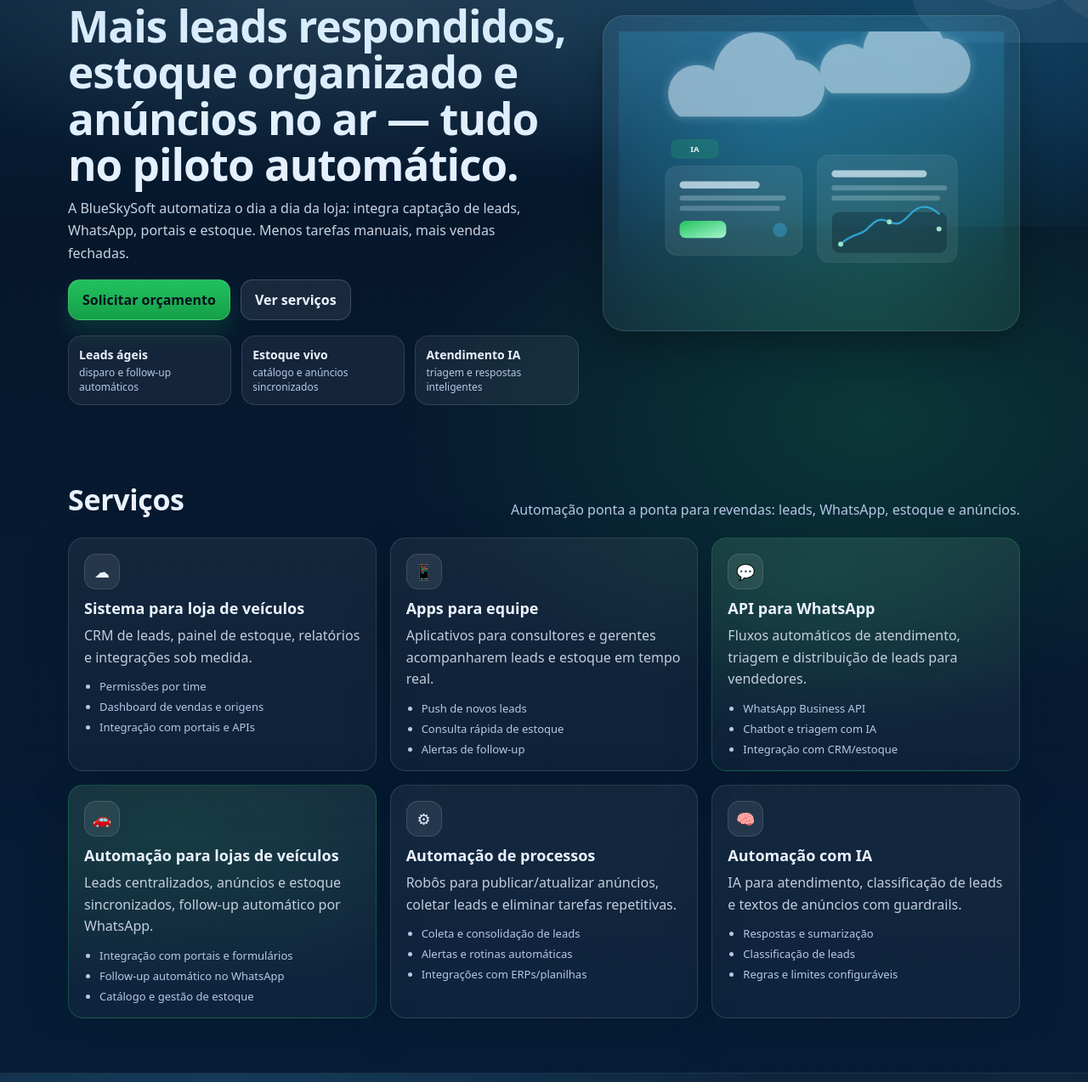
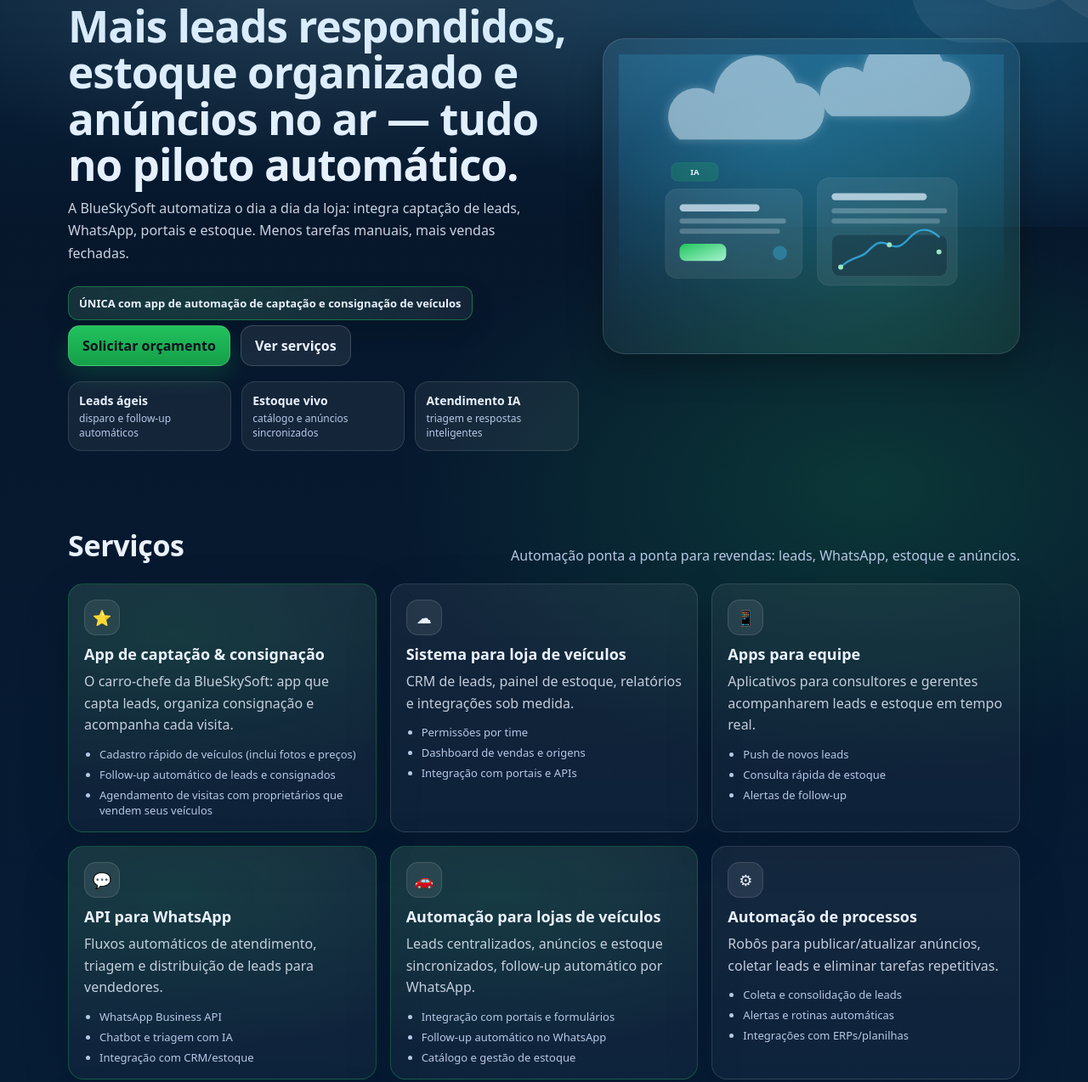
Before and after one commit to magnhobr/siteBlueSkySoft, a plain HTML site: page index.html in a window 1280 px wide. Shown: the part 199-1473 px from the top of the page at 85% size. Drawn offline with Linux system fonts and the light colour scheme.

Commit message:
Destacar app de captação/consignação e atualizar FAQ

```diff
--- a/assets/styles.css
+++ b/assets/styles.css
@@ -141,6 +141,17 @@
   margin:0 0 18px;
 }
 .hero__cta{display:flex; gap:12px; flex-wrap:wrap}
+.hero__badge{
+  margin:8px 0 6px;
+  display:inline-flex;
+  padding:10px 12px;
+  border-radius:12px;
+  border:1px solid rgba(34,197,94,.45);
+  background: radial-gradient(600px 260px at 30% 10%, rgba(34,197,94,.14), transparent 55%), rgba(255,255,255,.06);
+  box-shadow: 0 10px 30px rgba(0,0,0,.12);
+  color: var(--text);
+  font-size:13px;
+}
 .hero__metrics{
   margin-top:18px;
   display:grid;
@@ -239,6 +250,9 @@
   border-color: rgba(34,197,94,.28);
   background: radial-gradient(700px 340px at 35% 20%, rgba(34,197,94,.12), transparent 55%),
     linear-gradient(180deg, rgba(255,255,255,.07), rgba(255,255,255,.03));
+}
+.card--highlight h3{
+  color: var(--text);
 }
 .card__icon{
   width:42px; height:42px;
--- a/index.html
+++ b/index.html
@@ -64,6 +64,9 @@
               A BlueSkySoft automatiza o dia a dia da loja: integra captação de leads, WhatsApp, portais e estoque.
               Menos tarefas manuais, mais vendas fechadas.
             </p>
+            <div class="hero__badge">
+              <strong>ÚNICA com app de automação de captação e consignação de veículos</strong>
+            </div>
             <div class="hero__cta">
               <a class="btn" href="#contato">Solicitar orçamento</a>
               <a class="btn btn--ghost" href="#servicos">Ver serviços</a>
@@ -104,6 +107,17 @@
           </div>
 
           <div class="grid cards">
+            <article class="card card--highlight">
+              <div class="card__icon" aria-hidden="true">⭐</div>
+              <h3>App de captação &amp; consignação</h3>
+              <p>O carro-chefe da BlueSkySoft: app que capta leads, organiza consignação e acompanha cada visita.</p>
+              <ul class="checks">
+                <li>Cadastro rápido de veículos (inclui fotos e preços)</li>
+                <li>Follow-up automático de leads e consignados</li>
+                <li>Agendamento de visitas com proprietários que vendem seus veículos</li>
+              </ul>
+            </article>
+
             <article class="card">
               <div class="card__icon" aria-hidden="true">☁</div>
               <h3>Sistema para loja de veículos</h3>
@@ -229,12 +243,12 @@
 
           <div class="callout">
             <div>
-              <h3>Quer um exemplo no seu cenário?</h3>
+              <h3>Quer ver o app de captação &amp; consignação na prática?</h3>
               <p>
-                Conte como é sua operação hoje (portais, WhatsApp, equipe, estoque) e sugerimos uma automação com impacto rápido.
+                Mostramos em 10 minutos como o app capta leads, registra consignados, dispara follow-up e atualiza anúncios sem retrabalho.
               </p>
             </div>
-            <a class="btn" href="#contato">Quero conversar</a>
+            <a class="btn" href="#contato">Quero ver o app</a>
           </div>
         </div>
       </section>
@@ -250,6 +264,13 @@
             <details>
               <summary>Vocês fazem site ou também sistema/estoque?</summary>
               <p>Fazemos ambos. Site/catálogos e sistemas com estoque, leads e integrações.</p>
+            </details>
+            <details>
+              <summary>Como funciona a captação e consignação pelo app?</summary>
+              <p>
+                O app centraliza leads, cadastro de consignados (com fotos/preços) e agenda visitas com proprietários.
+                Tudo fica rastreado, com follow-up automático e histórico para o time.
+              </p>
             </details>
             <details>
               <summary>Como funciona a API de WhatsApp?</summary>
@@ -278,9 +299,6 @@
             <div class="contact__actions">
               <a class="btn" data-whatsapp href="#">Falar no WhatsApp</a>
             </div>
-            <p class="fineprint">
-              Dica: se estiver em ambiente local, acesse por domínio sem underline para sessões/cookies funcionarem.
-            </p>
           </div>
 
             <form class="contact__form" data-lead-form>
```
